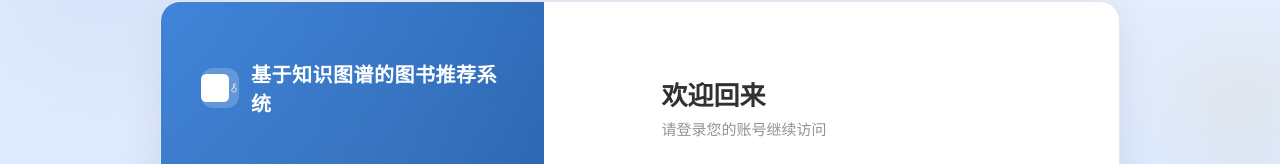
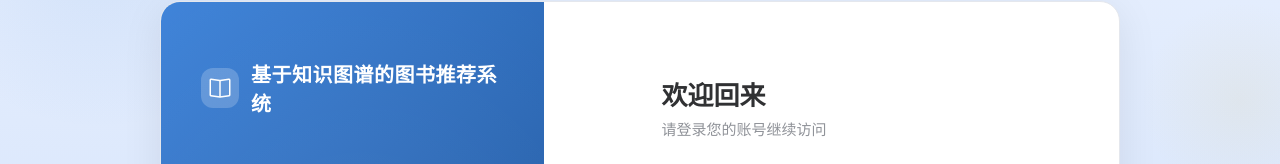
Before and after one commit to jjc-0/book_remmcomd, a Vue app in the folder vue/: page /login in a window 1280 px wide. Shown: the part 119-283 px from the top of the page. Built offline with nearby package versions, Linux system fonts and the light colour scheme.

Commit message:
修复文本框溢出

```diff
--- a/vue/src/views/Login.vue
+++ b/vue/src/views/Login.vue
@@ -2,10 +2,9 @@
 import {ref, reactive} from 'vue'
 import {useRouter} from 'vue-router'
 import {projectName} from '../../config/config.default'
-import {User, Lock, Key, Reading, Collection, Notebook} from '@element-plus/icons-vue'
+import {User, Lock, Reading, Collection, Notebook} from '@element-plus/icons-vue'
 import {ElMessage} from 'element-plus'
 import request from "@/utils/request.js";
-import logoSvg from '@/assets/logo.svg'
 
 // 路由实例
 const router = useRouter()
@@ -80,8 +79,7 @@ const login = () => {
       <div class="login-left">
         <div class="brand-logo">
           <div class="logo-circle">
-            <img :src="logoSvg" alt="Logo" class="logo-image" />
-            <Key class="logo-icon" />
+            <el-icon :size="24"><Reading /></el-icon>
           </div>
           <h2 class="brand-name">{{ projectName }}</h2>
         </div>
@@ -292,13 +290,7 @@ const login = () => {
     justify-content: center;
     align-items: center;
     margin-right: 12px;
-
-    .logo-image {
-      width: 28px;
-      height: 28px;
-      object-fit: contain;
-      filter: brightness(0) invert(1);
-    }
+    color: #fff;
   }
 
   .brand-name {
--- a/vue/src/views/Register.vue
+++ b/vue/src/views/Register.vue
@@ -5,7 +5,6 @@ import {projectName} from '../../config/config.default'
 import {User, Lock, Key, DataAnalysis} from '@element-plus/icons-vue'
 import {ElMessage} from 'element-plus'
 import request from "@/utils/request.js";
-import logoSvg from '@/assets/logo.svg'
 
 // 路由实例
 const router = useRouter()
@@ -95,7 +94,7 @@ const register = () => {
       <div class="register-left">
         <div class="brand-logo">
           <div class="logo-circle">
-            <img :src="logoSvg" alt="Logo" class="logo-image" />
+            <el-icon :size="24"><User /></el-icon>
           </div>
           <h2 class="brand-name">{{ projectName }}</h2>
         </div>
--- a/vue/src/views/front/GoodsDetail.vue
+++ b/vue/src/views/front/GoodsDetail.vue
@@ -747,6 +747,20 @@ onMounted(() => {
   color: #606266;
   line-height: 1.9;
   font-size: 14px;
+  word-break: break-all;
+  overflow-wrap: break-word;
+  overflow: hidden;
+}
+
+.detail-content :deep(img) {
+  max-width: 100%;
+  height: auto;
+}
+
+.detail-content :deep(table) {
+  max-width: 100%;
+  display: block;
+  overflow-x: auto;
 }
 
 .detail-text {
```
